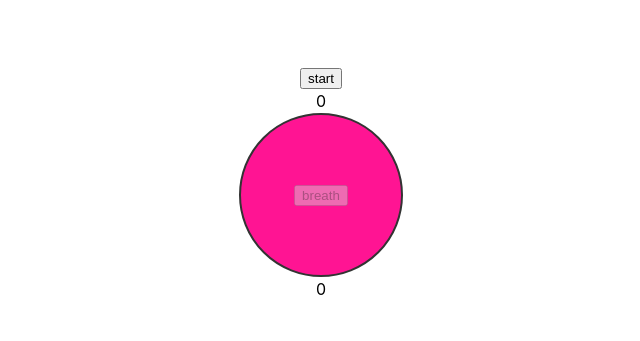
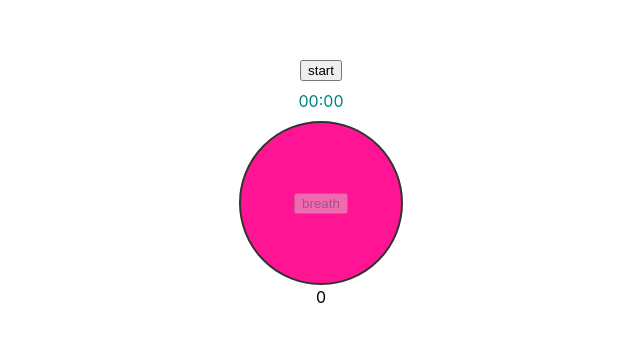
Before and after one commit to willemverbuyst/breath-tracker, a React (Vite) app: page / in a window 1280 px wide. Shown: the part 225-566 px from the top of the page, without its empty margins (327-967 px from the left). Built offline with nearby package versions, Linux system fonts and the light colour scheme.

Commit message:
feat: add clock

```diff
--- a/src/components/Container.tsx
+++ b/src/components/Container.tsx
@@ -1,10 +1,29 @@
-import { useRef, useState } from 'react'
+import { useEffect, useRef, useState } from 'react'
 import styles from './styles.module.css'
 
 enum TimerState {
   Start = 'start',
   Stop = 'stop',
   Reset = 'reset',
+}
+
+interface IProps {
+  num: number
+}
+
+const Clock = ({ num }: IProps) => {
+  const [time, setTime] = useState('00:00')
+
+  useEffect(() => {
+    const minutes = Math.floor(num / 60)
+
+    const min = minutes < 10 ? `0${minutes}` : `${minutes}`
+    const sec = num % 60 < 10 ? `0${num % 60}` : `${num % 60}`
+
+    setTime(`${min}:${sec}`)
+  }, [num])
+
+  return <div className={styles.clock}>{time}</div>
 }
 
 export default function Container() {
@@ -40,7 +59,7 @@ export default function Container() {
   return (
     <div>
       <button onClick={handleTimer}>{stateTimer}</button>
-      <div>{duration}</div>
+      <Clock num={duration} />
       <div
         className={`${styles.container} ${
           stateTimer === TimerState.Start ? styles.breathing : ''
--- a/src/components/styles.module.css
+++ b/src/components/styles.module.css
@@ -12,3 +12,8 @@
 .breathing {
   background-color: #ff1493;
 }
+
+.clock {
+  padding: 0.5rem;
+  color: #008080;
+}
```
